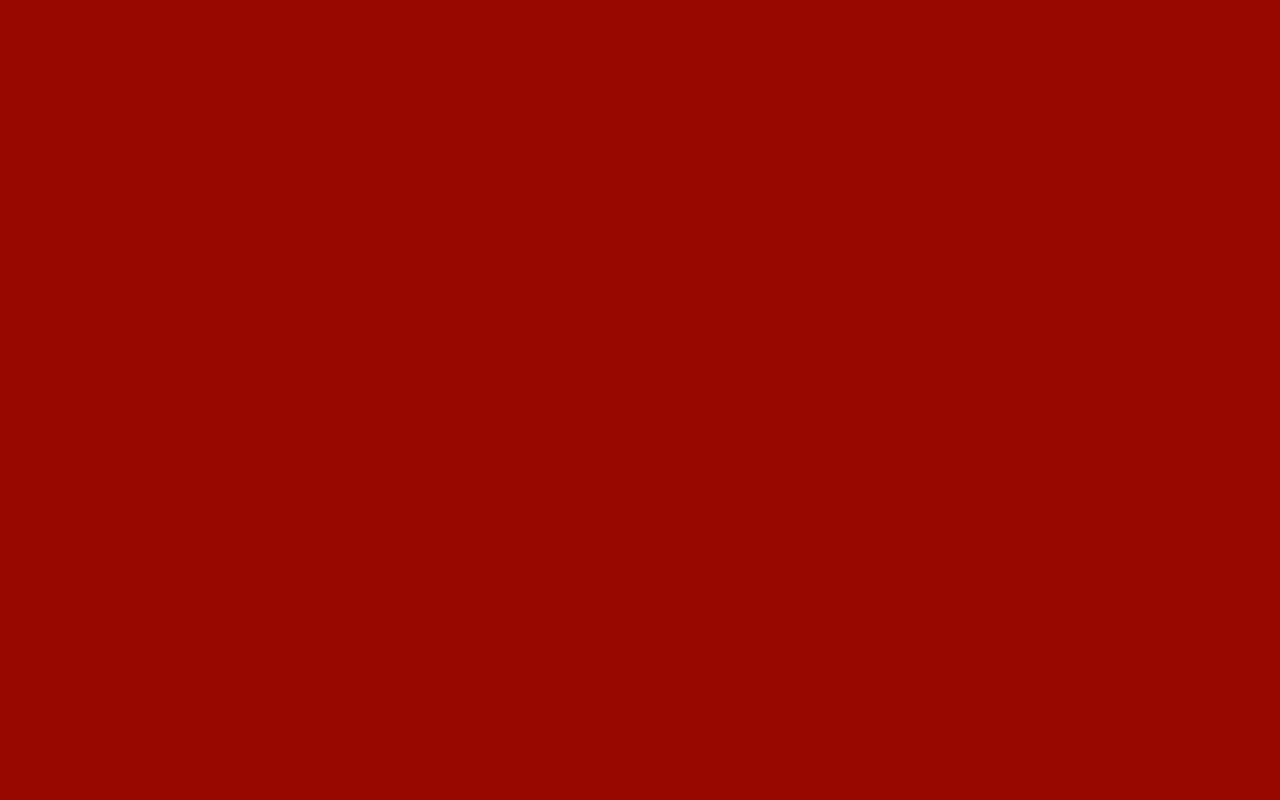
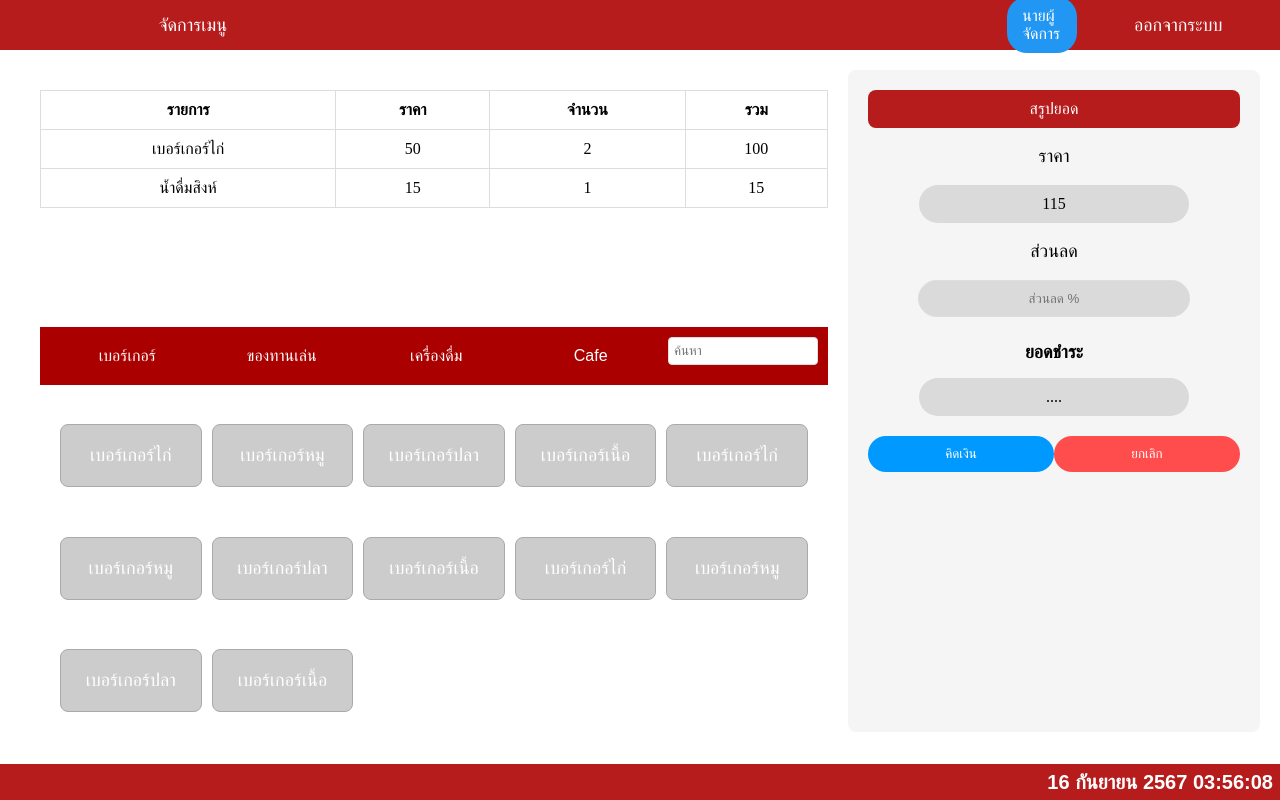
Before and after one commit to Pariwattt/Ecommerce, a React (Vite) app: page /Menu in a window 1280 px wide. Before the commit this address had no page. Built offline with nearby package versions, Linux system fonts and the light colour scheme.

Commit message:
sssssssss

```diff
--- a/src/components/Login.jsx
+++ b/src/components/Login.jsx
@@ -1,10 +1,12 @@
 import React, { useState } from 'react';
 import '../css/login.css';  // ใช้สำหรับเพิ่ม CSS ของคุณ
 
+import { useNavigate } from 'react-router-dom';  // นำเข้า useNavigate
 
 function App() {
   const [username, setUsername] = useState('');
   const [password, setPassword] = useState('');
+  const Navigate = useNavigate();
 
   const handleLogin = () => {
     // เพิ่มฟังก์ชันการล็อกอินตามที่คุณต้องการ
@@ -39,7 +41,7 @@ function App() {
           <p style={{ color: '#999', textAlign: 'center' }}>
             <a href="/" style={{ color: '#999', textDecoration: 'none' }}>Forgot password</a>
           </p>
-          <button onClick={handleLogin} style={{ backgroundColor: '#3b82f6', color: 'white', padding: '10px 20px', border: 'none', borderRadius: '5px', cursor: 'pointer', width: '100%' }}>
+          <button onClick={() => Navigate('/Menu')} style={{ backgroundColor: '#3b82f6', color: 'white', padding: '10px 20px', border: 'none', borderRadius: '5px', cursor: 'pointer', width: '100%' }}>
             ลงชื่อเข้าใช้งาน
           </button>
           <p style={{ marginTop: '10px', color: '#999', textAlign: 'center' }}>
@@ -48,7 +50,7 @@ function App() {
         </div>
         {/* โลโก้ด้านขวา */}
         <div style={{ paddingLeft: '20px', display: 'flex', justifyContent: 'center', alignItems: 'center' }}>
-          <img src="img/Red and Yellow Illustrative Burger Logo (1).png" alt="Logo" style={{ maxWidth: '320px' }} />
+          <img src="/img/Logo.png" alt="Logo" style={{ maxWidth: '320px' }} />
         </div>
       </div>
     </div>
--- a/src/css/Login.css
+++ b/src/css/Login.css
@@ -1,49 +1,3 @@
-#root {
-  max-width: 1280px;
-  margin: 0 auto;
-  padding: 2rem;
-  text-align: center;
-}
-
-body {
-  background-color: #990701;
-}
-
-.logo {
-  height: 6em;
-  padding: 1.5em;
-  will-change: filter;
-  transition: filter 300ms;
-}
-.logo:hover {
-  filter: drop-shadow(0 0 2em #646cffaa);
-}
-.logo.react:hover {
-  filter: drop-shadow(0 0 2em #61dafbaa);
-}
-
-@keyframes logo-spin {
-  from {
-    transform: rotate(0deg);
-  }
-  to {
-    transform: rotate(360deg);
-  }
-}
-
-@media (prefers-reduced-motion: no-preference) {
-  a:nth-of-type(2) .logo {
-    animation: logo-spin infinite 20s linear;
-  }
-}
-
-.card {
-  padding: 2em;
-}
-
-.read-the-docs {
-  color: #888;
-}
 
 
 
@@ -51,7 +5,7 @@ body {
   display: flex;
   justify-content: center;
   align-items: center;
-  height: 100vh;
+  height: auto;
   background-color: #990701; /* สีพื้นหลัง */
 }
 
--- a/src/main.jsx
+++ b/src/main.jsx
@@ -1,9 +1,10 @@
 // main.jsx
 import React from 'react';
 import ReactDOM from 'react-dom/client';
-import Menu from '../src/components/Login';
+import Menu from '../src/components/Menu';
 import Payment from '../src/components/payment';
-import Payment2 from '../src/components/payment2'
+import Payment2 from '../src/components/payment2';
+import Login from '../src/components/Login';
 
 import { BrowserRouter as Router, Routes, Route } from 'react-router-dom';
 ReactDOM.createRoot(document.getElementById('root')).render(
@@ -11,7 +12,8 @@ ReactDOM.createRoot(document.getElementById('root')).render(
      <Router>
       <Routes>
         {/* กำหนดเส้นทางสำหรับหน้า Menu และหน้า Checkout */}
-        <Route path="/" element={<Menu />} />           {/* เส้นทางเริ่มต้น */}
+        <Route path="/" element={<Login />} />           {/* เส้นทางเริ่มต้น */}
+        <Route path="/Menu" element={<Menu />} />
         <Route path="/payment" element={<Payment />} />  {/* เส้นทางไปหน้าคิดเงิน */}
         <Route path="/payment2" element={<Payment2 />} />
       </Routes>
```
